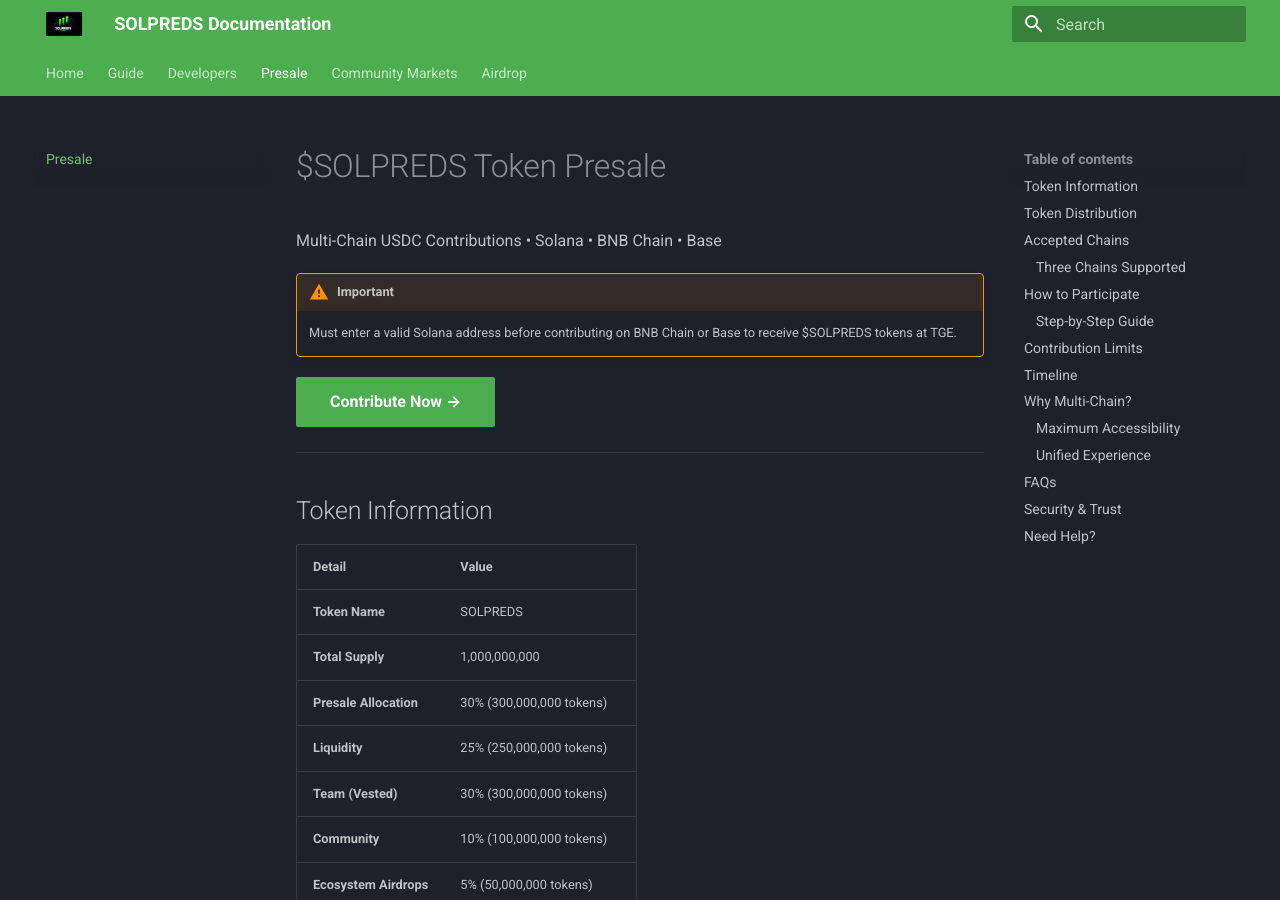
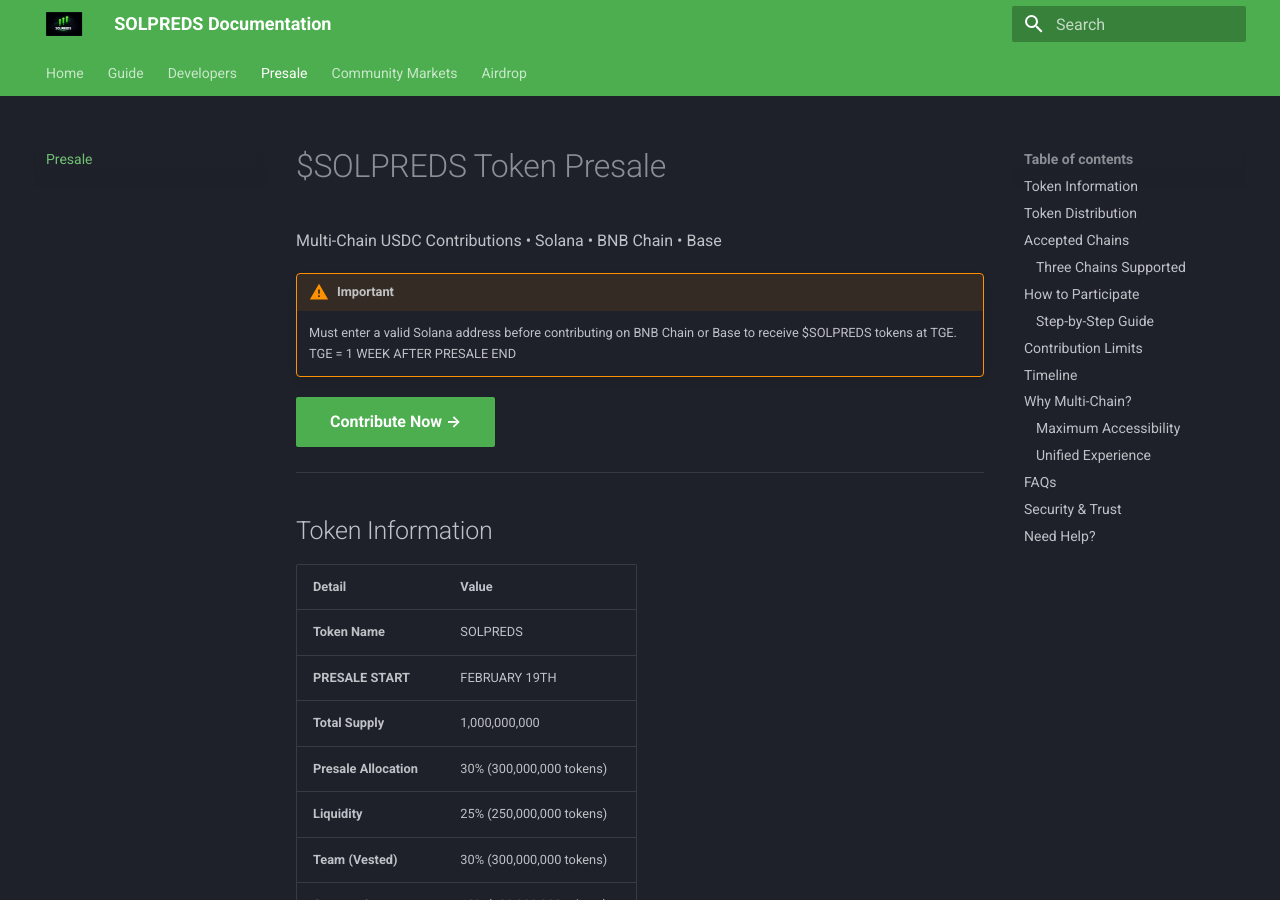
Before and after one commit to TheBlockchainGods/solpreds-docs, an MkDocs documentation site: the page built from docs/presale.md, in a window 1280 px wide and 900 px high. Built offline with MkDocs 1.6.1 and Material for MkDocs 9.7.7, drawn with Linux system fonts in a browser that asks for light colours.

Commit message:
Update presale.md

```diff
--- a/docs/presale.md
+++ b/docs/presale.md
@@ -3,7 +3,7 @@
 Multi-Chain USDC Contributions • Solana • BNB Chain • Base
 
 !!! warning "Important"
-    Must enter a valid Solana address before contributing on BNB Chain or Base to receive $SOLPREDS tokens at TGE.
+    Must enter a valid Solana address before contributing on BNB Chain or Base to receive $SOLPREDS tokens at TGE. TGE = 1 WEEK AFTER PRESALE END
 
 [Contribute Now →](https://presale.solpreds.fun){ .md-button .md-button--primary }
 
@@ -14,6 +14,7 @@
 | Detail | Value |
 |--------|-------|
 | **Token Name** | SOLPREDS |
+| **PRESALE START** | FEBRUARY 19TH|
 | **Total Supply** | 1,000,000,000 |
 | **Presale Allocation** | 30% (300,000,000 tokens) |
 | **Liquidity** | 25% (250,000,000 tokens) |
```
